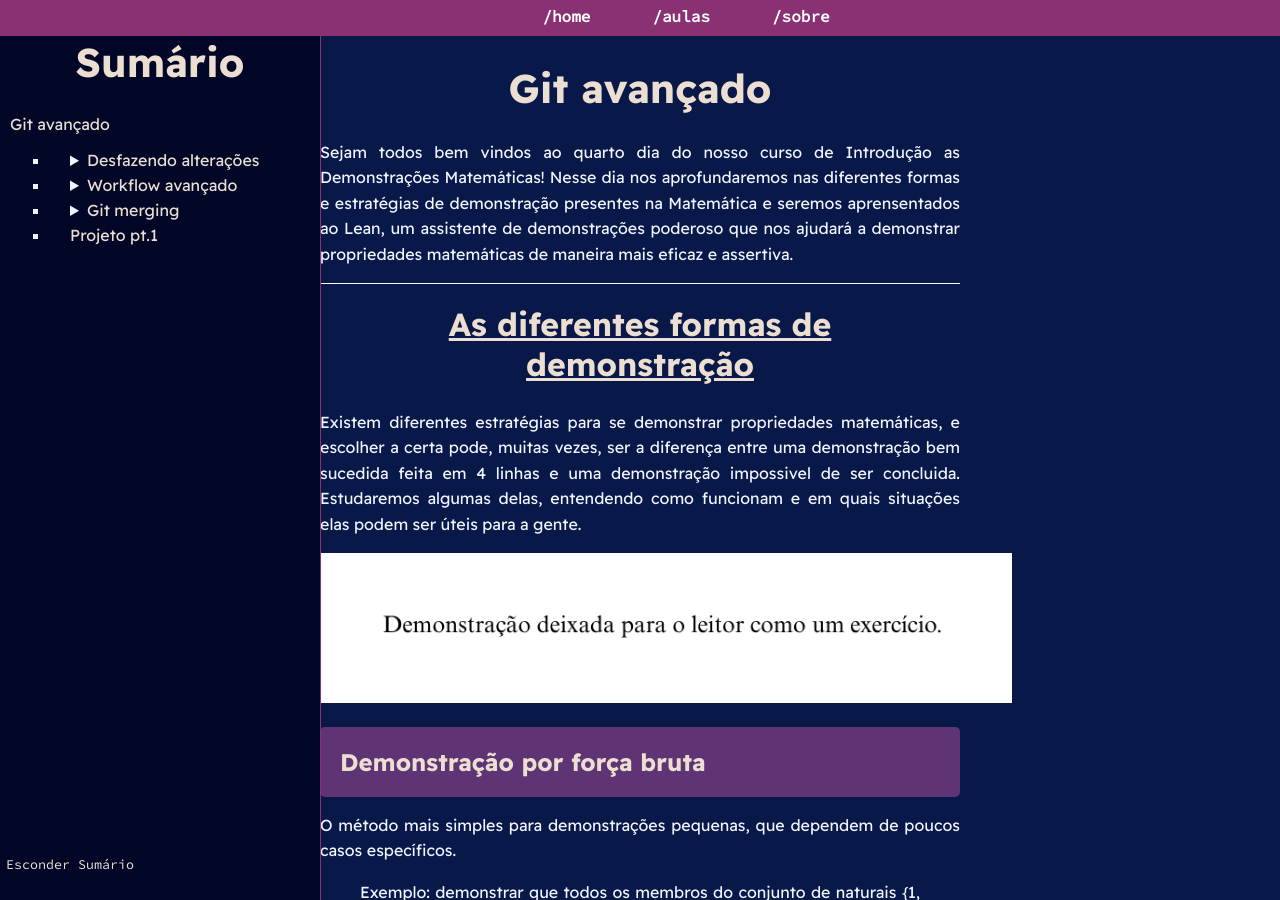
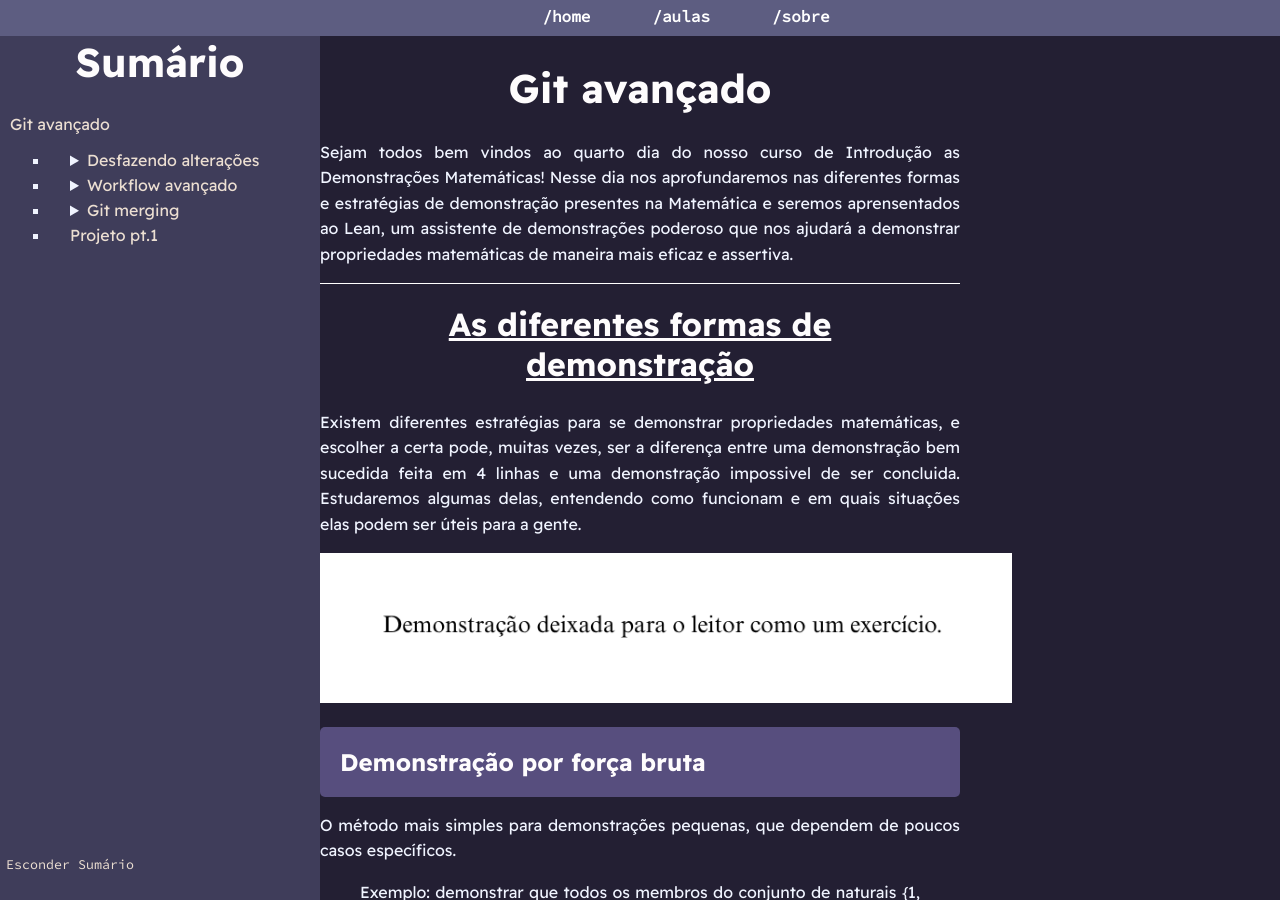
Before and after one commit to PETCC-UFRN/minicurso-demons-mat, a Jekyll site: the page built from quartoDia.md, in a window 1280 px wide and 900 px high. Built offline with Jekyll 4.4.1, drawn with Linux system fonts in a browser that asks for light colours.

Commit message:
mundança da palheta de cores & opacidade do sumário

```diff
--- a/assets/css/styles.css
+++ b/assets/css/styles.css
@@ -8,6 +8,17 @@
     0%{opacity:0;top:20px;}
     100%{opacity:1;top:0px;}
 }
+
+/*
+palheta de cores:
+#000505  //preto
+#231F33  //roxo escuro
+#574E7E  //roxo medio
+#5D5D81  //roxo medio-claro
+#BFCDE0  //azul pastel
+#FEFCFD  //branco
+*/
+
 
 main{
     position: relative;
@@ -22,14 +33,15 @@ body {
     font-family: "Readex Pro", Lato, sans-serif;
     margin: 0px;
     padding: 0;
-    background-color: #161824;
+    /*background-color: #161824;*/
+    background-color: #231F33;
 }
 .navgit, .menuPrincipal{
     font-family: 'Source Code Pro', sans-serif, monospace;
     display: flex;
     justify-content: space-around;
     align-items: center;
-    background-color: #89023e;
+    background-color: #5D5D81;
     height: 4vh;
     position: fixed;
     top: 0;
@@ -85,7 +97,7 @@ body {
 }
 
 .navgit{
-    background-color: #893172;
+    background-color: #5D5D81;
 }
 
 .navgit ul a,
@@ -138,16 +150,20 @@ body {
 
 .layoutGit{
     /*background-color: #020728; */
-    background-color: #081849;
+    /*background-color: #081849; */
+    /*background-color: #3B3355 */
+    background-color: #231F33;
 
     /*color: #f0f4ff;*/
-    color: #ECDFD2;
+    /*color: #ECDFD2;*/
+    color: #FEFCFD;
 }
 .layoutGit h1{
     /*
     color: #F05033;
     */
-    color: #ECDFD2;
+    /*color: #ECDFD2;*/
+    color: #FEFCFD;
     font-size: 2.5em;
     text-align: center;
 }
@@ -156,8 +172,10 @@ body {
     background-color: #F05033;
     color: #f0f4ff;
     */
-    background-color: #5F3475;
-    color: #ECDFD2;
+    background-color: #574E7E;
+    /*color: #ECDFD2;*/
+    color: #FEFCFD;
+
     padding: 20px;
     font-size: 1.5em;
     margin-top: 20px;
@@ -168,7 +186,8 @@ body {
     /*
     color: #F05033;
     */
-    color: #ECDFD2;
+    /*color: #ECDFD2;*/
+    color: #FEFCFD;
     font-size: 2em;
     text-align: center;
     margin-top: 15px;
@@ -185,8 +204,9 @@ body {
     color: #020728;
     background-color: rgb(250, 156, 140);
     */
-    color: #081849;
-    background-color: #893172;
+    background-color: #574E7E;
+    /*color: #ECDFD2;*/
+    color: #FEFCFD;
     padding: 5px; /* Padding moderado */
     margin-bottom: 10px;
     font-size: 1em; /* Tamanho moderado */
@@ -241,7 +261,8 @@ main{
     padding-top: 4vh;
     width: 50%;
     margin: 0 auto;
-    color: #cdd6f4;
+    /*color: #cdd6f4;*/
+    color: #FEFCFD;
 }
 p{
     text-align: justify;
@@ -251,7 +272,9 @@ p{
 
 
 h1{
-    color: #E8EAEF;
+    /*color: #E8EAEF;*/
+    color : #FEFCFD;
+    text-align: center;
 }
 /*tabelas*/
 table {
@@ -329,9 +352,11 @@ td {
 }
 
 .sumario-git{
-    background: #020728;
+    /*background: #020728;*/
+    /*background: #5D5D81;*/
+    background: rgba(93, 93, 129, 0.5);
     color: #f0f4ff;
-    border-right: 1px solid #893172;
+    /*border-right: 1px solid #893172;*/
 }
 
 #sumario.hidden {
```
Also changed, not shown: 1 other file.
